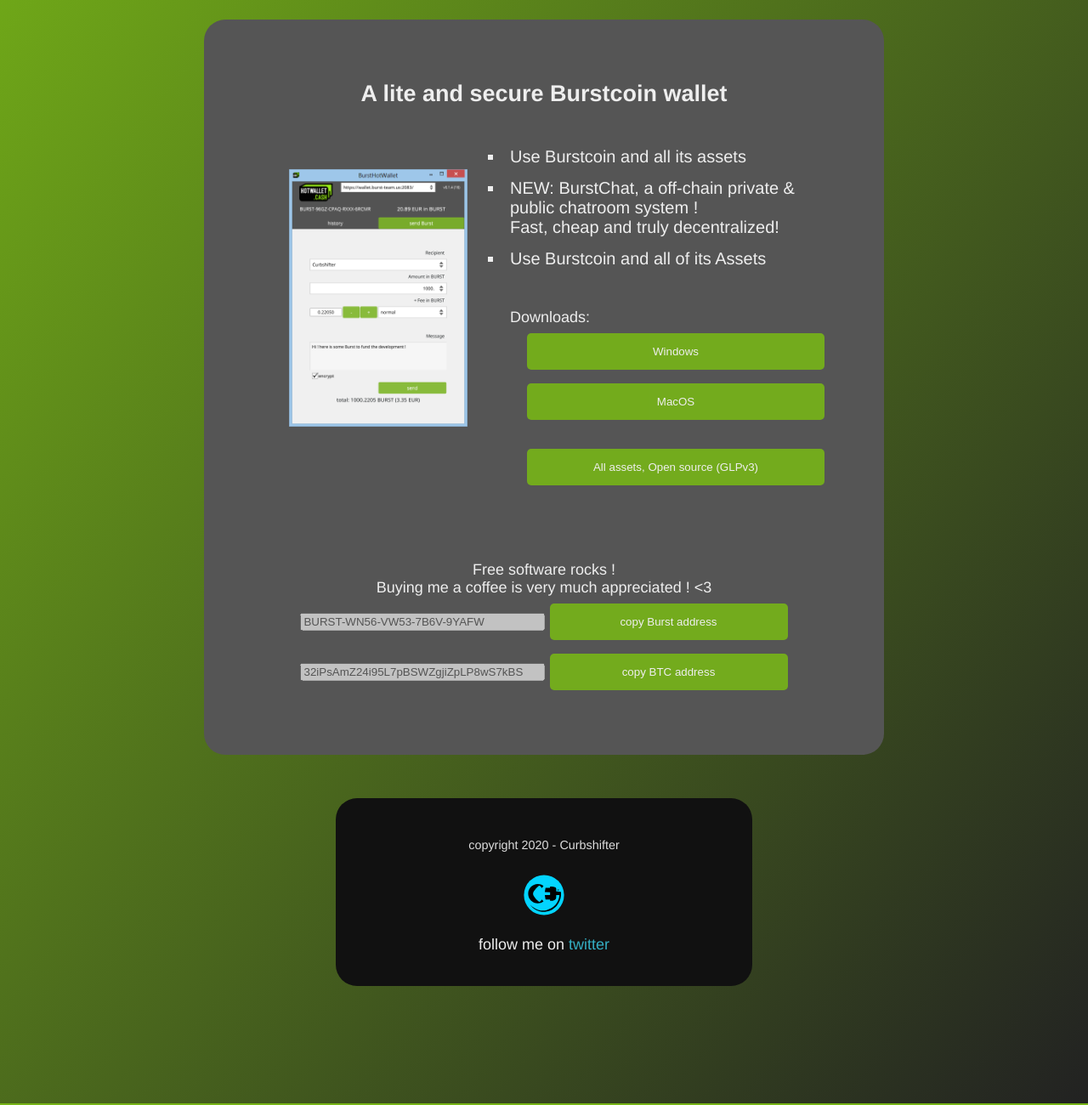
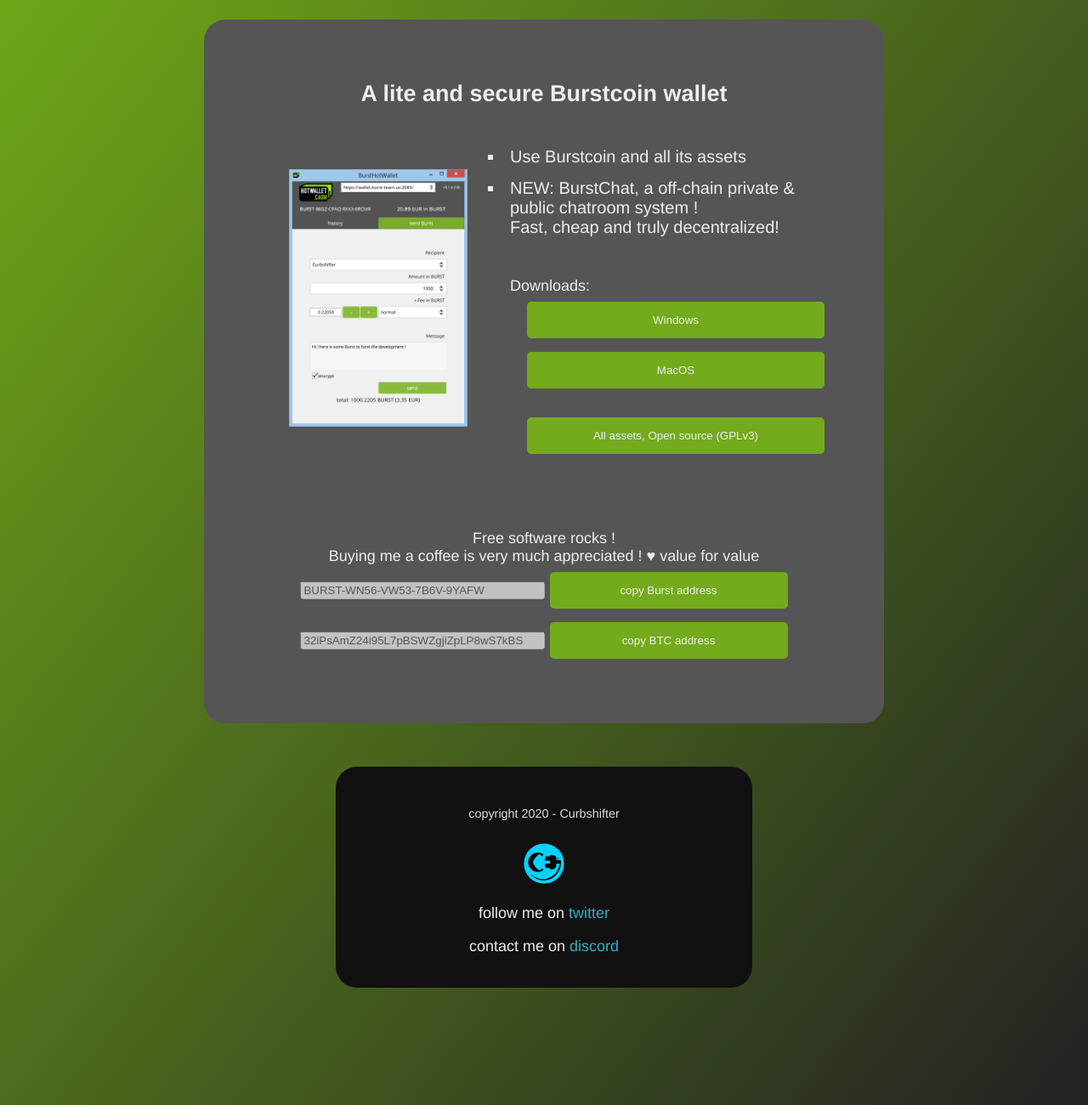
Before and after one commit to CurbShifter/BurstHotWallet, a plain HTML site: page docs/index.html in a window 1280 px wide. Shown: the part 320-1620 px from the top of the page at 85% size. Drawn offline with Linux system fonts and the light colour scheme.

Commit message:
landing page update

```diff
--- a/docs/index.html
+++ b/docs/index.html
@@ -302,7 +302,6 @@
 	<ul>
 	<li>Use Burstcoin and all its assets</li>
 	<li>NEW: BurstChat, a off-chain private & public chatroom system !</br>Fast, cheap and truly decentralized!</li>
-	<li>Use Burstcoin and all of its Assets</li>
 	</ul>
 	Downloads:
 	<div align="center" class="clearfix">
@@ -315,11 +314,11 @@
     </div>
 	</p>
 	<div align="center" class="clearfix">
-		<button type="button" onclick="window.open('https://github.com/CurbShifter/BurstHotWallet/releases');">All assets, Open source (GLPv3)</button>
+		<button type="button" onclick="window.open('https://github.com/CurbShifter/BurstHotWallet/releases');">All assets, Open source (GPLv3)</button>
 		</br>
     </div>
 	</br></br></br>
-	<p align="center">Free software rocks !</br>Buying me a coffee is very much appreciated ! <3</br>
+	<p align="center">Free software rocks !</br>Buying me a coffee is very much appreciated ! &hearts; value for value</br>
 	<input type="text" value="BURST-WN56-VW53-7B6V-9YAFW" id="burstaddress" style="width:40%" disabled>
 	<button onclick="copyBURSTaddress()" style="width:40%">copy Burst address</button></br>
 
@@ -357,6 +356,7 @@
 </svg>
 </br>
 <p>follow me on <a href="#" onClick="window.open('https://twitter.com/BurstExtensions', '_blank')">twitter</a></p>
+<p>contact me on <a href="#" onClick="window.open('https://discord.gg/Rwf2hQR', '_blank')">discord</a></p>
 </div>
 
 <script>
```
